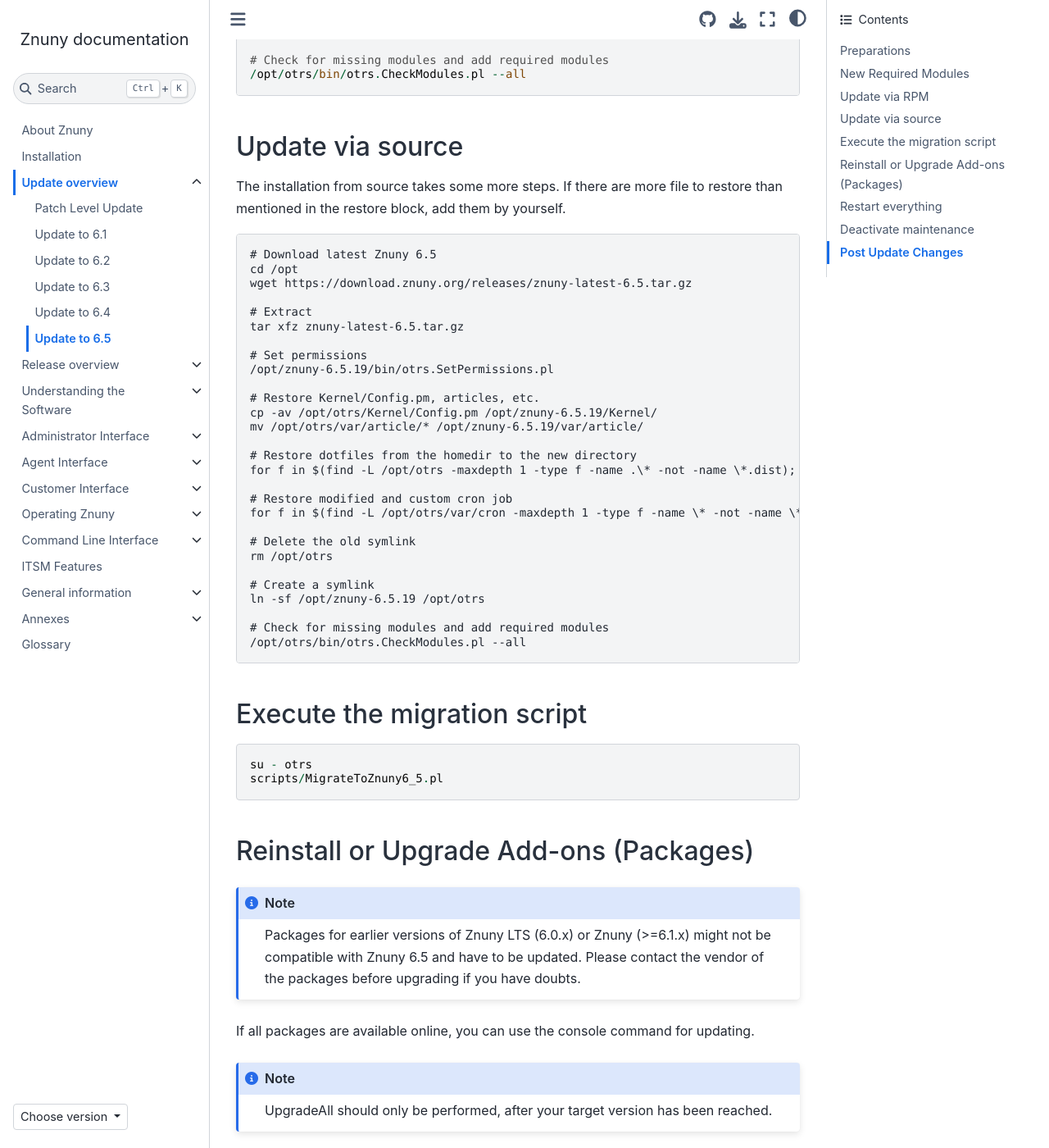
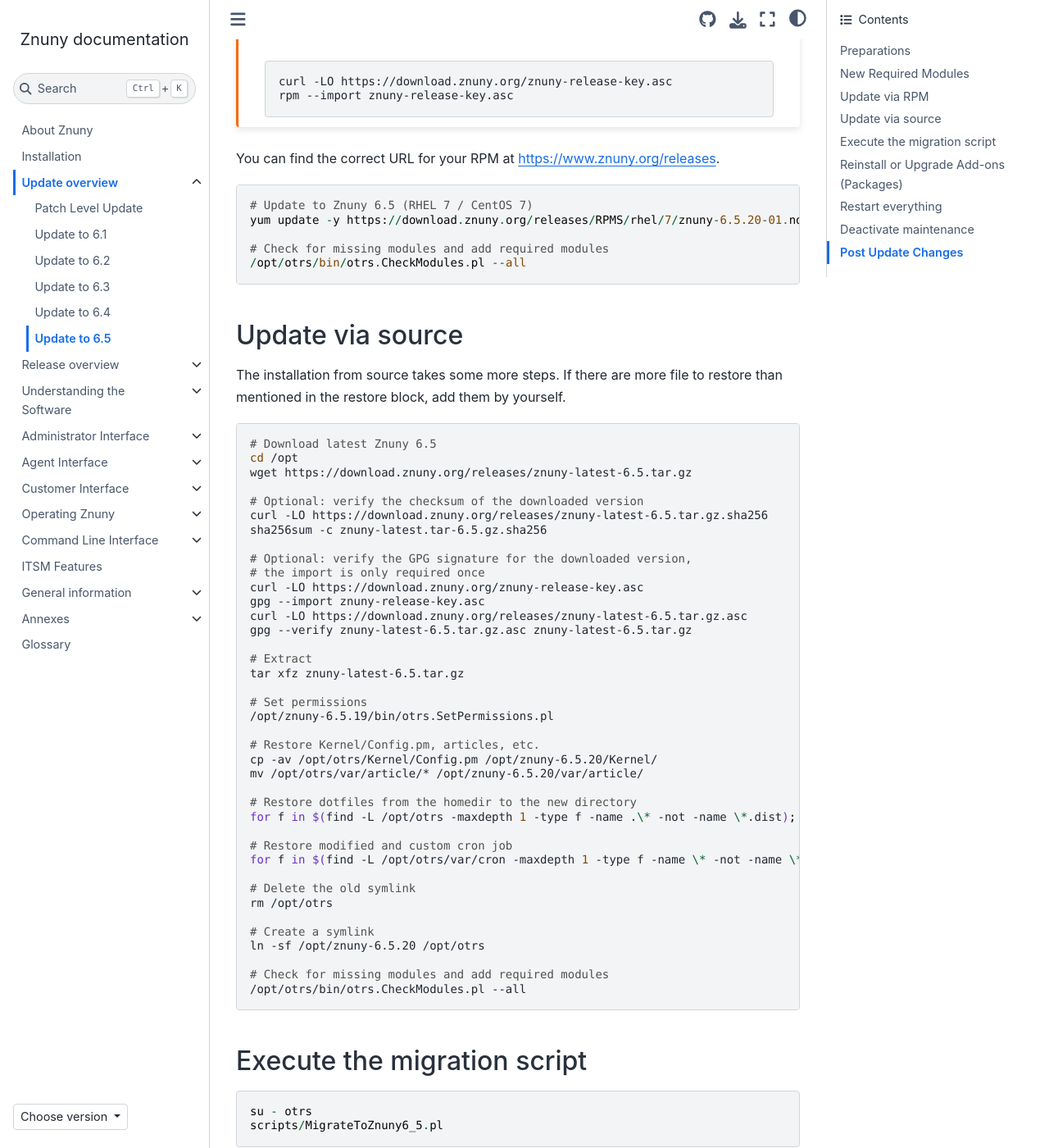
Before and after one commit to znuny/manual, a Sphinx documentation site: the page built from source/releases/installupdate/update/update-6.5.rst, in a window 1280 px wide and 1400 px high, scrolled down 1882 px. Shown: the whole window at 82% size. Built offline with Sphinx 7.4.7 and the Sphinx Book theme 1.1.4, drawn with Linux system fonts in a browser that asks for light colours.

Commit message:
docs: added change for Znuny LTS 6.5.20

```diff
--- a/source/releases/index.rst
+++ b/source/releases/index.rst
@@ -20,6 +20,7 @@
 .. toctree::
    :maxdepth: 1
 
+   6_5_20/index
    6_5_19/index
    6_5_18/index
    6_5_17/index
--- a/source/releases/installupdate/update/update-6.5.rst
+++ b/source/releases/installupdate/update/update-6.5.rst
@@ -58,12 +58,21 @@
 
 The update via RPM.
 
+.. important::
+
+  Starting with LTS version 6.5.20 we sign our RPMs. Please import our GPG key with these instructions:
+
+  .. code-block:: bash
+
+    curl -LO https://download.znuny.org/znuny-release-key.asc
+    rpm --import znuny-release-key.asc
+
 You can find the correct URL for your RPM at https://www.znuny.org/releases.
 
 .. code-block::
 
   # Update to Znuny 6.5 (RHEL 7 / CentOS 7)
-  yum update -y https://download.znuny.org/releases/RPMS/rhel/7/znuny-6.5.19-01.noarch.rpm
+  yum update -y https://download.znuny.org/releases/RPMS/rhel/7/znuny-6.5.20-01.noarch.rpm
 
   # Check for missing modules and add required modules
   /opt/otrs/bin/otrs.CheckModules.pl --all
@@ -74,11 +83,22 @@
 
 The installation from source takes some more steps. If there are more file to restore than mentioned in the restore block, add them by yourself.
 
-.. code-block::
+.. code-block:: bash
 
   # Download latest Znuny 6.5
   cd /opt
   wget https://download.znuny.org/releases/znuny-latest-6.5.tar.gz
+
+  # Optional: verify the checksum of the downloaded version
+  curl -LO https://download.znuny.org/releases/znuny-latest-6.5.tar.gz.sha256
+  sha256sum -c znuny-latest.tar-6.5.gz.sha256
+
+  # Optional: verify the GPG signature for the downloaded version,
+  # the import is only required once
+  curl -LO https://download.znuny.org/znuny-release-key.asc
+  gpg --import znuny-release-key.asc
+  curl -LO https://download.znuny.org/releases/znuny-latest-6.5.tar.gz.asc
+  gpg --verify znuny-latest-6.5.tar.gz.asc znuny-latest-6.5.tar.gz
 
   # Extract
   tar xfz znuny-latest-6.5.tar.gz
@@ -87,20 +107,20 @@
   /opt/znuny-6.5.19/bin/otrs.SetPermissions.pl
 
   # Restore Kernel/Config.pm, articles, etc.
-  cp -av /opt/otrs/Kernel/Config.pm /opt/znuny-6.5.19/Kernel/
-  mv /opt/otrs/var/article/* /opt/znuny-6.5.19/var/article/
+  cp -av /opt/otrs/Kernel/Config.pm /opt/znuny-6.5.20/Kernel/
+  mv /opt/otrs/var/article/* /opt/znuny-6.5.20/var/article/
 
   # Restore dotfiles from the homedir to the new directory
-  for f in $(find -L /opt/otrs -maxdepth 1 -type f -name .\* -not -name \*.dist); do cp -av "$f" /opt/znuny-6.5.19/; done
+  for f in $(find -L /opt/otrs -maxdepth 1 -type f -name .\* -not -name \*.dist); do cp -av "$f" /opt/znuny-6.5.20/; done
 
   # Restore modified and custom cron job
-  for f in $(find -L /opt/otrs/var/cron -maxdepth 1 -type f -name \* -not -name \*.dist); do cp -av "$f" /opt/znuny-6.5.19/var/cron/; done
+  for f in $(find -L /opt/otrs/var/cron -maxdepth 1 -type f -name \* -not -name \*.dist); do cp -av "$f" /opt/znuny-6.5.20/var/cron/; done
 
   # Delete the old symlink
   rm /opt/otrs
 
   # Create a symlink
-  ln -sf /opt/znuny-6.5.19 /opt/otrs
+  ln -sf /opt/znuny-6.5.20 /opt/otrs
 
   # Check for missing modules and add required modules
   /opt/otrs/bin/otrs.CheckModules.pl --all
```
Also changed, not shown: source/releases/6_5_20/index.rst (added, +33 -0 lines), source/releases/installupdate/install.rst (+21 -3 lines), source/releases/installupdate/patchlevelupdate.rst (+25 -8 lines), 1 other file.
